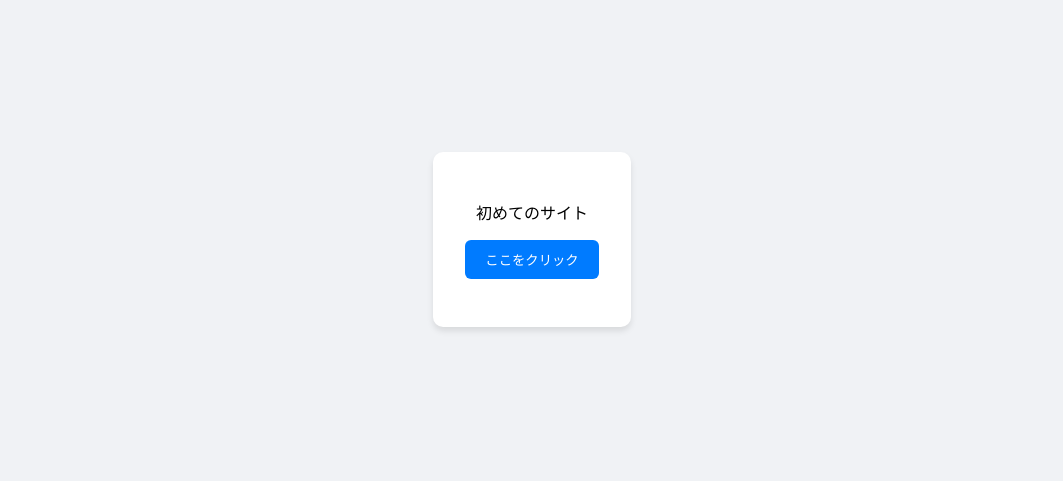
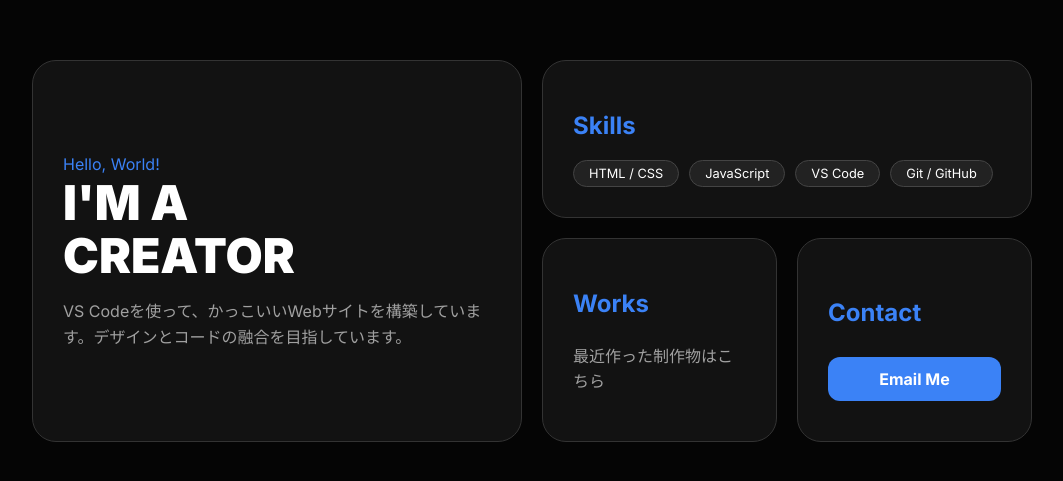
Before and after one commit to Nagase-tomohiro/-, a plain HTML site: page index.html in a window 1280 px wide. Shown: the part 169-650 px from the top of the page, without its empty margins (108-1171 px from the left). Drawn offline with Linux system fonts and the light colour scheme.

Commit message:
First commit

```diff
--- a/index.html
+++ b/index.html
@@ -2,15 +2,41 @@
 <html lang="ja">
 <head>
     <meta charset="UTF-8">
-    <title>テストサイトtesut_site</title>
+    <meta name="viewport" content="width=device-width, initial-scale=1.0">
+    <title>My Cool Portfolio</title>
+    <link href="https://fonts.googleapis.com/css2?family=Inter:wght@400;700;900&display=swap" rel="stylesheet">
     <link rel="stylesheet" href="style.css">
 </head>
 <body>
+
     <div class="container">
-        <p>初めてのサイト</p>
-        <button id="btn">ここをクリック</button>
-        <p id="msg"></p>
+        <div class="card profile">
+            <p class="accent-text">Hello, World!</p>
+            <h1>I'M A<br>CREATOR</h1>
+            <p>VS Codeを使って、かっこいいWebサイトを構築しています。デザインとコードの融合を目指しています。</p>
+        </div>
+
+        <div class="card skills">
+            <h2>Skills</h2>
+            <div class="tag-container">
+                <span class="tag">HTML / CSS</span>
+                <span class="tag">JavaScript</span>
+                <span class="tag">VS Code</span>
+                <span class="tag">Git / GitHub</span>
+            </div>
+        </div>
+
+        <div class="card project">
+            <h2>Works</h2>
+            <p>最近作った制作物はこちら</p>
+        </div>
+
+        <div class="card contact">
+            <h2>Contact</h2>
+            <a href="#" class="btn">Email Me</a>
+        </div>
     </div>
+
     <script src="script.js"></script>
 </body>
 </html>
--- a/script.js
+++ b/script.js
@@ -1,7 +1,15 @@
-const btn = document.getElementById('btn');
-const msg = document.getElementById('msg');
+// カードがフワッと表示されるアニメーション
+document.addEventListener('DOMContentLoaded', () => {
+    const cards = document.querySelectorAll('.card');
 
-btn.addEventListener('click', () => {
-    msg.textContent = 'こんにちは！ボタンが押したね？';
-    msg.style.color = 'green';
+    cards.forEach((card, index) => {
+        card.style.opacity = '0';
+        card.style.transform = 'translateY(20px)';
+
+        setTimeout(() => {
+            card.style.transition = 'all 0.6s ease';
+            card.style.opacity = '1';
+            card.style.transform = 'translateY(0)';
+        }, index * 100);
+    });
 });
--- a/style.css
+++ b/style.css
@@ -1,29 +1,79 @@
+:root {
+    --bg-color: #050505;
+    --card-bg: #121212;
+    --accent-color: #3b82f6;
+    --text-color: #ffffff;
+    --secondary-text: #a0a0a0;
+}
+
 body {
-    font-family: sans-serif;
+    background-color: var(--bg-color);
+    color: var(--text-color);
+    font-family: 'Inter', sans-serif;
+    margin: 0;
     display: flex;
     justify-content: center;
     align-items: center;
-    height: 100vh;
-    background-color: #f0f2f5;
+    min-height: 100vh;
+    padding: 20px;
 }
 
 .container {
-    text-align: center;
-    background: white;
-    padding: 2rem;
-    border-radius: 10px;
-    box-shadow: 0 4px 6px rgba(0,0,0,0.1);
+    display: grid;
+    grid-template-columns: repeat(4, 1fr);
+    grid-template-rows: auto auto;
+    gap: 20px;
+    max-width: 1000px;
+    width: 100%;
 }
 
-button {
-    padding: 10px 20px;
-    background-color: #007bff;
-    color: white;
-    border: none;
-    border-radius: 6px;
-    cursor: pointer;
+.card {
+    background-color: var(--card-bg);
+    border: 1px solid #333;
+    border-radius: 24px;
+    padding: 30px;
+    transition: transform 0.3s ease, border-color 0.3s ease;
+    display: flex;
+    flex-direction: column;
+    justify-content: center;
 }
 
-button:hover {
-    background-color: #0056b3;
+.card:hover {
+    transform: translateY(-5px);
+    border-color: var(--accent-color);
 }
+
+.profile { grid-column: span 2; grid-row: span 2; }
+.skills { grid-column: span 2; }
+.project { grid-column: span 1; }
+.contact { grid-column: span 1; }
+
+.accent-text { color: var(--accent-color); margin-bottom: 0; }
+h1 { font-size: 3rem; font-weight: 900; margin: 0; line-height: 1.1; }
+h2 { font-size: 1.5rem; color: var(--accent-color); margin-bottom: 10px; }
+p { color: var(--secondary-text); line-height: 1.6; }
+
+.tag-container { display: flex; gap: 10px; flex-wrap: wrap; margin-top: 10px; }
+.tag {
+    background: #222;
+    padding: 5px 15px;
+    border-radius: 20px;
+    font-size: 0.8rem;
+    border: 1px solid #444;
+}
+
+.btn {
+    margin-top: 20px;
+    padding: 12px 20px;
+    background: var(--accent-color);
+    color: white;
+    text-decoration: none;
+    border-radius: 12px;
+    font-weight: bold;
+    text-align: center;
+}
+
+@media (max-width: 768px) {
+    .container { grid-template-columns: 1fr; }
+    .profile, .skills, .project, .contact { grid-column: span 1; }
+}
```
